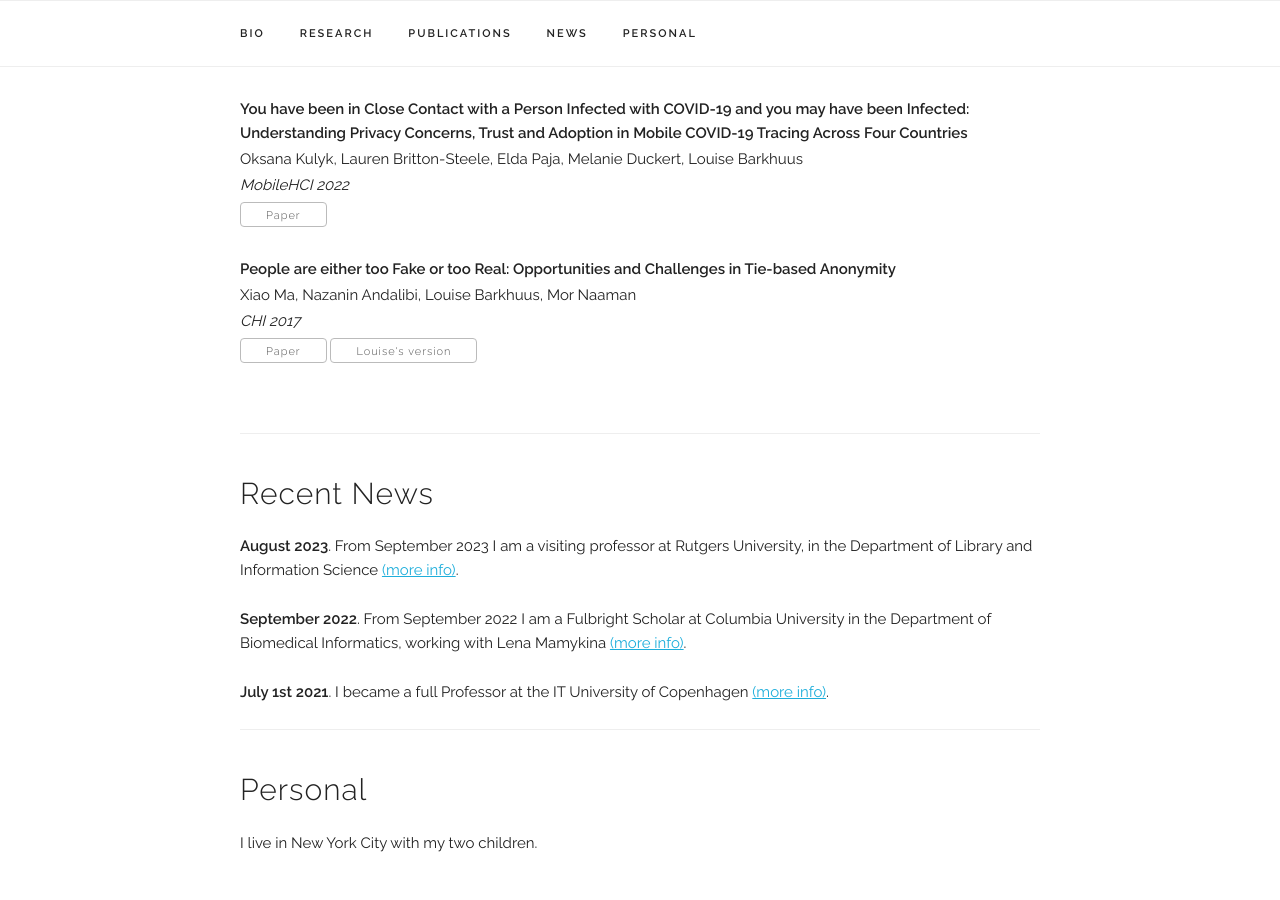
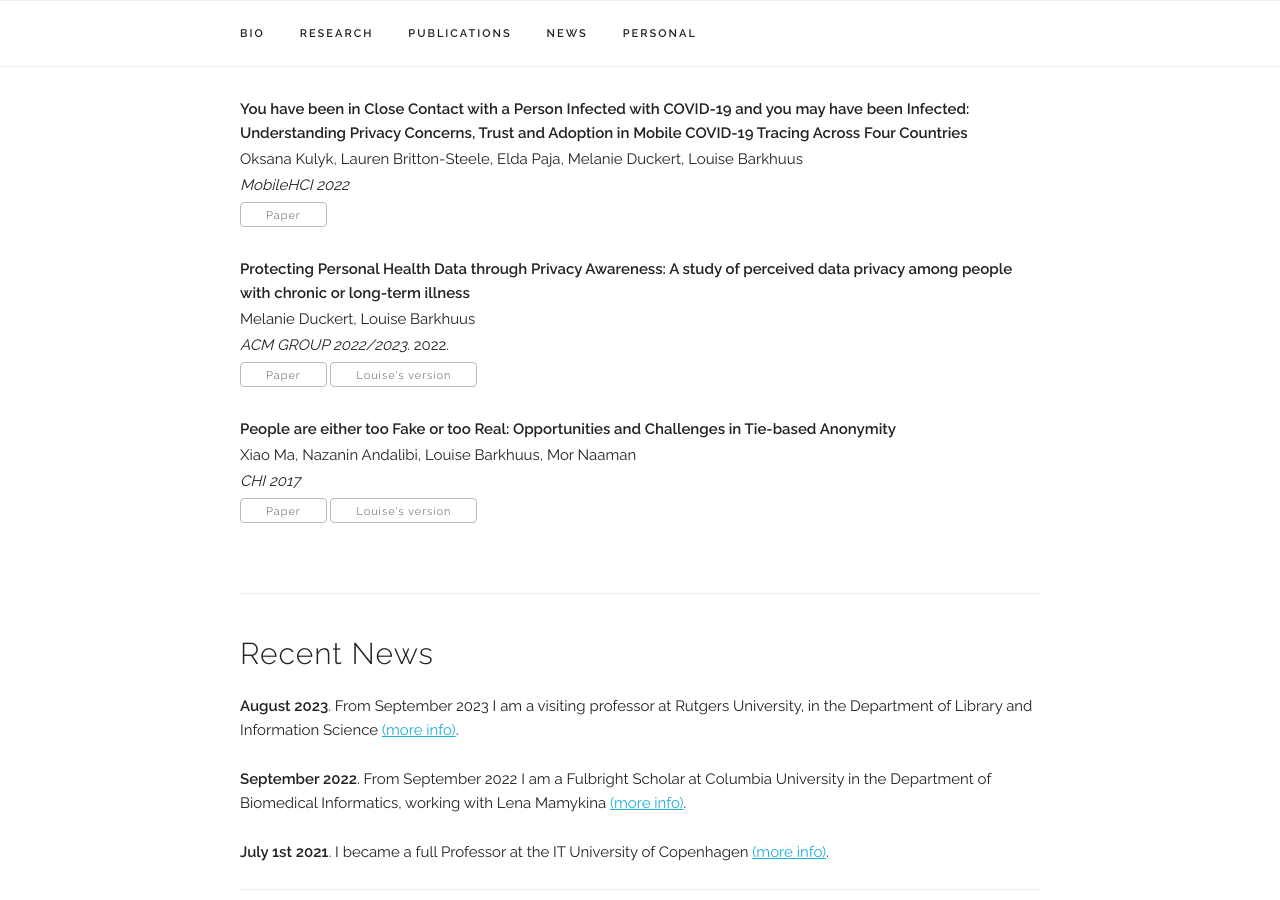
Before and after one commit to barkhuus/barkhuus.github.io, a Jekyll site: the page built from index.html, in a window 1280 px wide and 900 px high, scrolled down 1251 px. Built offline with Jekyll 4.4.1, drawn with Linux system fonts in a browser that asks for light colours.

Commit message:
Update publications.yaml

```diff
--- a/_data/publications.yaml
+++ b/_data/publications.yaml
@@ -20,6 +20,14 @@ papers:
     paper_pdf: "https://dl.acm.org/doi/pdf/10.1145/3546739"
     selected: y
 
+  - title: "Protecting Personal Health Data through Privacy Awareness: A study of perceived data privacy among people with chronic or long-term illness"
+    authors: "Melanie Duckert, Louise Barkhuus"
+    venue: "ACM GROUP 2022/2023"
+    year: "2022"
+    preprint: "http://www.barkhu.us/duckert-barkhuus2022.pdf"
+    paper_pdf: "https://dl.acm.org/doi/pdf/10.1145/3492830"
+    selected: y
+
   - title: "People are either too Fake or too Real: Opportunities and Challenges in Tie-based Anonymity"
     authors: "Xiao Ma, Nazanin Andalibi, Louise Barkhuus, Mor Naaman"
     venue: "CHI 2017"
```
